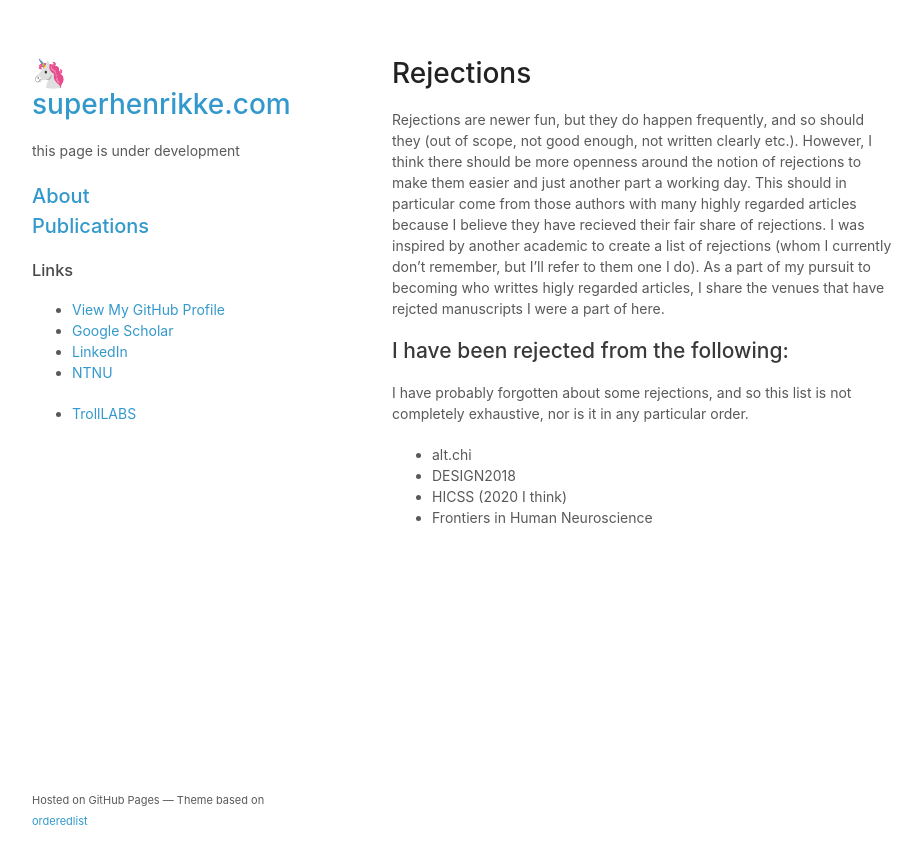
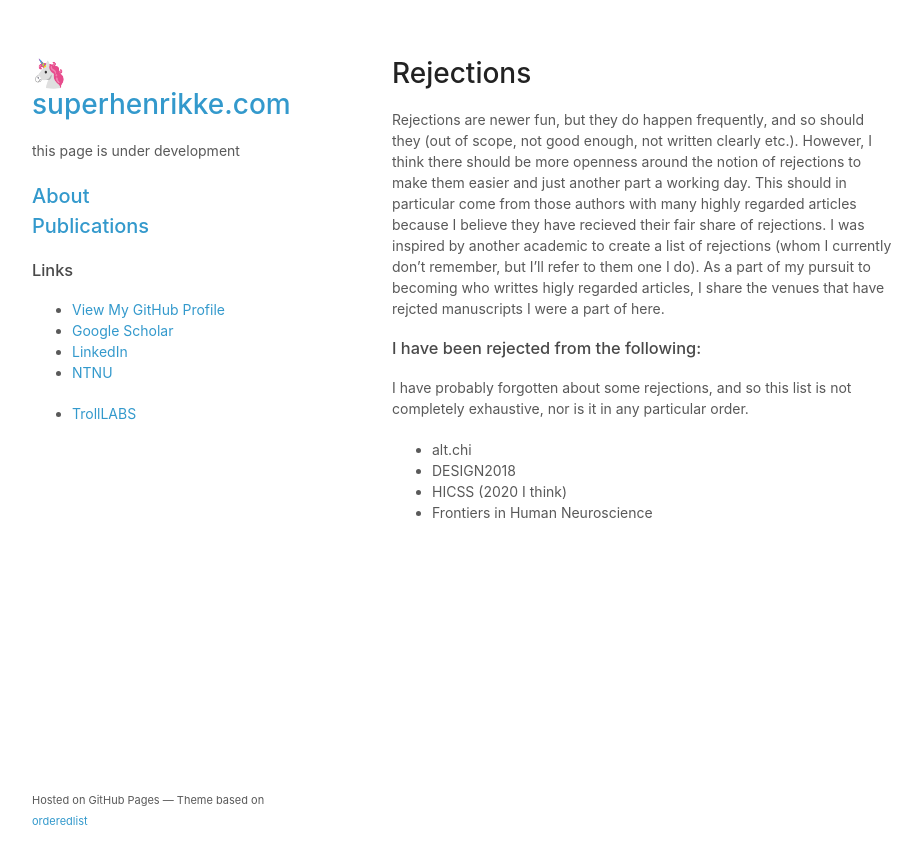
Before and after one commit to superhenrikke/superhenrikke.github.io, a Jekyll site: the page built from rejections.md, in a window 1280 px wide. Shown: the top 864 px of the page, without its empty margins (178-1100 px from the left). Built offline with Jekyll 4.4.1, drawn with Linux system fonts in a browser that asks for light colours; our own code applies the rules of GitHub Pages for plain Markdown files; a script that is not in the unit is left out.

```diff
--- a/rejections.md
+++ b/rejections.md
@@ -2,7 +2,7 @@
 
 Rejections are newer fun, but they do happen frequently, and so should they (out of scope, not good enough, not written clearly etc.). However, I think there should be more openness around the notion of rejections to make them easier and just another part a working day. This should in particular come from those authors with many highly regarded articles because I believe they have recieved their fair share of rejections. I was inspired by another academic to create a list of rejections (whom I currently don't remember, but I'll refer to them one I do). As a part of my pursuit to becoming who writtes higly regarded articles, I share the venues that have rejcted manuscripts I were a part of here.
 
-## I have been rejected from the following:
+### I have been rejected from the following:
 I have probably forgotten about some rejections, and so this list is not completely exhaustive, nor is it in any particular order.
 - alt.chi
 - DESIGN2018
```
